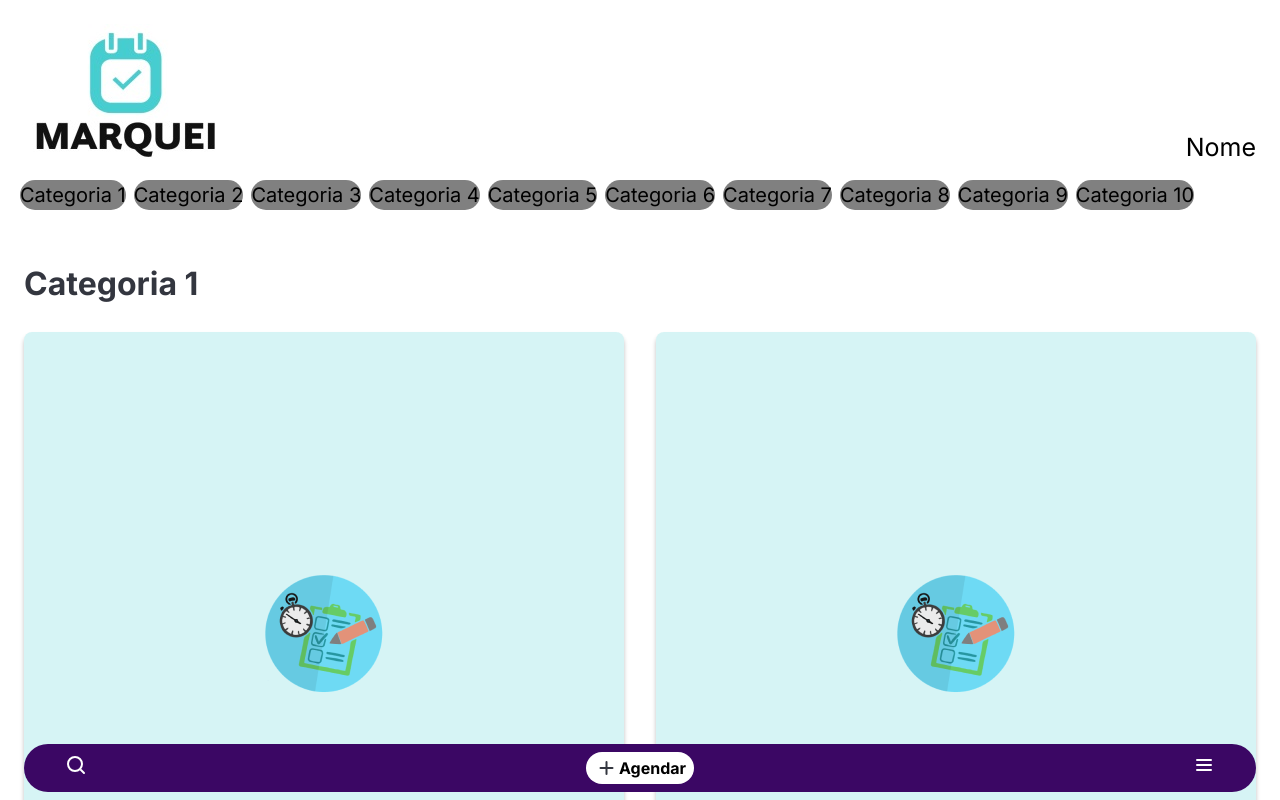
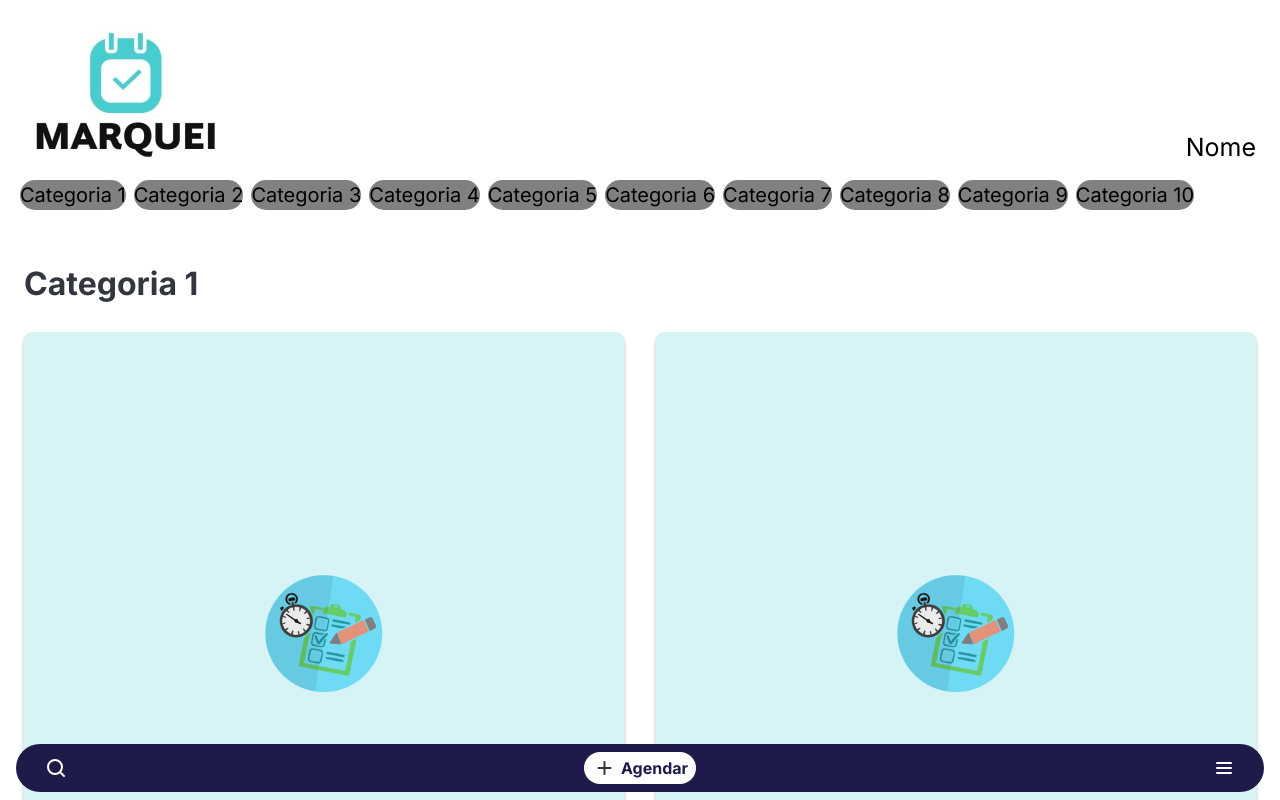
Before and after one commit to Somehow-I-Code/marquei, a Next.js app: page / in a window 1280 px wide. Shown: the top 800 px of the page. Built offline with nearby package versions, Linux system fonts and the light colour scheme.

Commit message:
Refactor Bottom Flaoting Menu

```diff
--- a/src/app/components/BottomFloatingMenu.tsx
+++ b/src/app/components/BottomFloatingMenu.tsx
@@ -3,28 +3,23 @@ import {
   MenuHamburgerIcon,
   SearchIcon,
 } from "@/components/Icons";
+import Button from "./Button";
 
 export default function BottomFloatingMenu() {
   return (
-    <section className="bg-purple-950 fixed bottom-2 left-4 right-4 flex justify-between px-10 pt-2 pb-2 items-center rounded-full mx-2">
-      <div>
-        <button>
-          <SearchIcon />
-        </button>
-      </div>
+    <section className="bg-indigo-950 fixed bottom-2 left-4 right-4 flex justify-between py-2 px-5 items-center rounded-full">
+      <Button variant="transparent">
+        <SearchIcon />
+      </Button>
 
-      <div className="bg-white flex w-auto px-2 py-1 rounded-full">
-        <button>
-          <FilledPlusIcon />
-        </button>
-        <p className="text-black font-bold">Agendar</p>
-      </div>
+      <Button variant="white" className="flex items-center gap-1 rounded-full">
+        <FilledPlusIcon />
+        <p className="text-indigo-950 font-bold">Agendar</p>
+      </Button>
 
-      <div>
-        <button>
-          <MenuHamburgerIcon />
-        </button>
-      </div>
+      <Button variant="transparent">
+        <MenuHamburgerIcon />
+      </Button>
     </section>
   );
 }
--- a/src/app/components/Button.tsx
+++ b/src/app/components/Button.tsx
@@ -1,12 +1,13 @@
 import React from "react";
 
 interface ButtonProps extends React.ComponentPropsWithoutRef<"button"> {
-  variant: "primary" | "transparent";
+  variant: "primary" | "transparent" | "white";
 }
 
 const styles = {
-  primary: "px-4 py-2 rounded bg-purple-950",
-  transparent: "px-4 py-2 rounded bg-transparent",
+  primary: "bg-indigo-950",
+  transparent: "bg-transparent",
+  white: "bg-white"
 };
 
 export default function Button({
@@ -16,7 +17,7 @@ export default function Button({
   ...props
 }: ButtonProps) {
   return (
-    <button className={`${styles[variant]} ${className}`} {...props}>
+    <button className={`py-1 px-2 ${styles[variant]} ${className}`} {...props}>
       {children}
     </button>
   );
```
